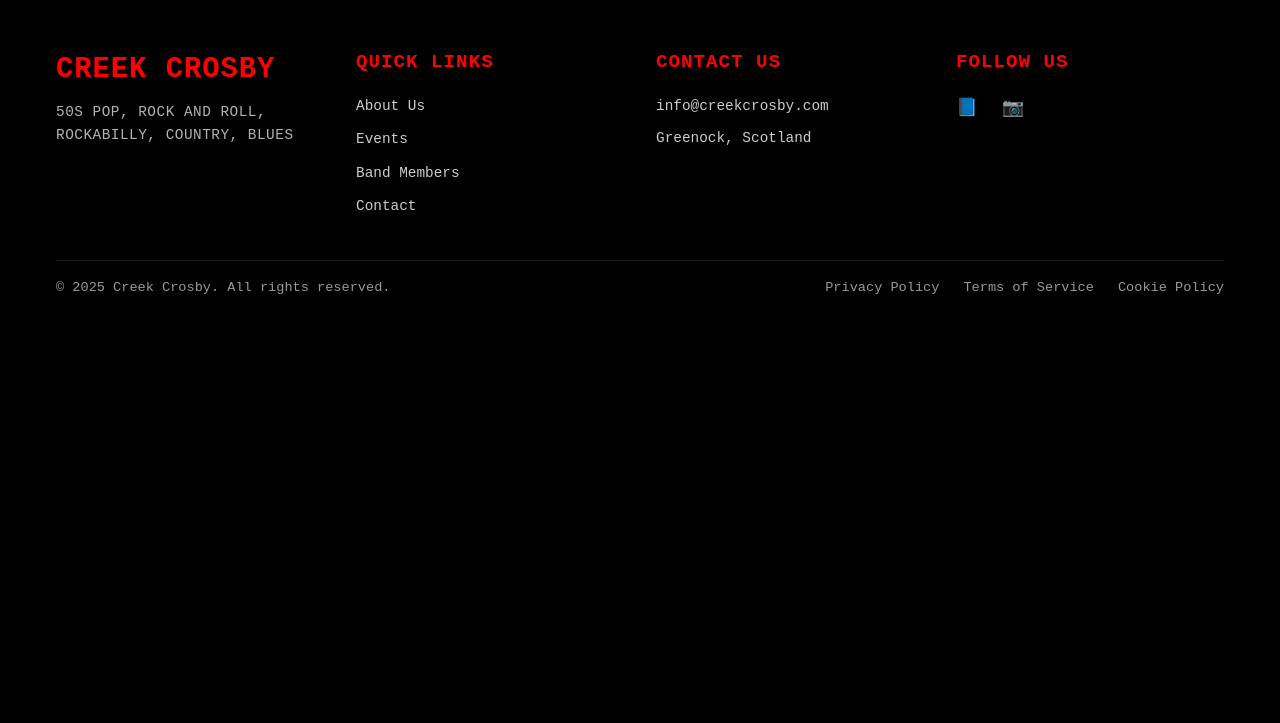
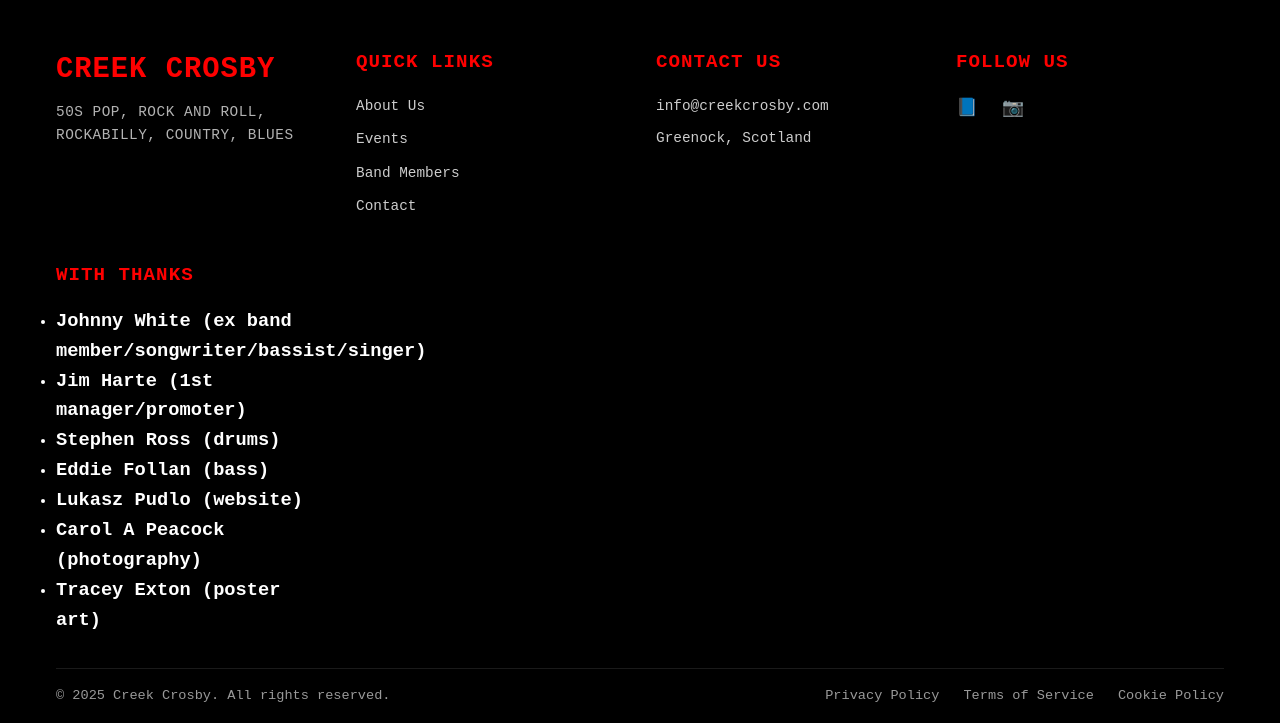
Before and after one commit to lukasz-pudlo/creekcrosby, a Django app: page / in a window 1280 px wide. Shown: the part 2072-2795 px from the top of the page. Before the commit the page ends 2366 px from the top, so only its background shows below. Run offline with Django 5.2, Linux system fonts and the light colour scheme; data that the repository does not hold is empty.

Commit message:
Add with thanks section

```diff
--- a/core/urls.py
+++ b/core/urls.py
@@ -11,6 +11,7 @@ from .views import (
     search_events,
     footer_contact_partial,
     footer_social_partial,
+    footer_thanks_partial,
 
     # Inline editing views
     edit_about_section,
@@ -56,6 +57,7 @@ urlpatterns = [
     path('partials/contact/', contact_partial, name='contact_partial'),
     path('partials/footer-contact/', footer_contact_partial, name='footer_contact_partial'),
     path('partials/footer-social/', footer_social_partial, name='footer_social_partial'),
+    path('partials/thanks/', footer_thanks_partial, name='footer_thanks_partial'),
 
     # HTMX actions
     path('contact-form/', contact_form, name='contact_form'),
@@ -75,7 +77,8 @@ urlpatterns = [
     path('edit/band/<int:member_id>/', edit_band_member, name='edit_band_member'),
     path('edit/band/<int:member_id>/image/', upload_band_image, name='upload_band_image'),
     path('edit/band/add/', add_band_member, name='add_band_member'),
-    path('edit/band/<int:member_id>/delete/', delete_band_member, name='delete_band_member'),
+    path('edit/band/<int:member_id>/delete/',
+         delete_band_member, name='delete_band_member'),
     path('edit/band/reorder/', reorder_band_members, name='reorder_band_members'),
 
     # Inline editing endpoints - Contact
--- a/core/views.py
+++ b/core/views.py
@@ -142,7 +142,8 @@ def contact_form(request):
                         'message': 'Thank you for your message! We\'ll get back to you soon.'
                     })
                 else:
-                    messages.success(request, 'Thank you for your message! We\'ll get back to you soon.')
+                    messages.success(
+                        request, 'Thank you for your message! We\'ll get back to you soon.')
                     return redirect('contact_form')
 
             except Exception as e:
@@ -154,7 +155,8 @@ def contact_form(request):
                         'message': 'Your message has been saved. We\'ll get back to you soon!'
                     })
                 else:
-                    messages.success(request, 'Your message has been saved. We\'ll get back to you soon!')
+                    messages.success(
+                        request, 'Your message has been saved. We\'ll get back to you soon!')
                     return redirect('contact_form')
         else:
             # Form has errors
@@ -526,7 +528,8 @@ def add_band_member(request):
     bio = request.POST.get('bio', 'Band member bio').strip()
 
     # Get the highest order number and add 1
-    max_order = BandMember.objects.aggregate(max_order=models.Max('order'))['max_order'] or 0
+    max_order = BandMember.objects.aggregate(
+        max_order=models.Max('order'))['max_order'] or 0
 
     member = BandMember.objects.create(
         name=name,
@@ -667,7 +670,8 @@ def edit_event(request, event_id):
                 from datetime import datetime
                 new_date = datetime.strptime(value, '%Y-%m-%d').date()
                 # Keep the existing time, just change the date
-                event.date = event.date.replace(year=new_date.year, month=new_date.month, day=new_date.day)
+                event.date = event.date.replace(
+                    year=new_date.year, month=new_date.month, day=new_date.day)
                 needs_full_refresh = True  # Date changes affect ordering
             except (ValueError, TypeError):
                 return JsonResponse({'error': 'Invalid date format. Use YYYY-MM-DD'}, status=400)
@@ -677,7 +681,8 @@ def edit_event(request, event_id):
                 from datetime import datetime
                 new_time = datetime.strptime(value, '%H:%M').time()
                 # Keep the existing date, just change the time
-                event.date = event.date.replace(hour=new_time.hour, minute=new_time.minute)
+                event.date = event.date.replace(
+                    hour=new_time.hour, minute=new_time.minute)
                 needs_full_refresh = True  # Time changes affect ordering
             except (ValueError, TypeError):
                 return JsonResponse({'error': 'Invalid time format. Use HH:MM'}, status=400)
@@ -835,3 +840,9 @@ def footer_social_partial(request):
     return render(request, 'partials/footer_social.html', {
         'contact_info': contact_info
     })
+
+
+def footer_thanks_partial(request):
+    """HTMX view for loading footer thanks section"""
+
+    return render(request, 'partials/footer_thanks.html')
--- a/static/css/style.css
+++ b/static/css/style.css
@@ -882,6 +882,14 @@ section {
 .footer-links h4,
 .footer-contact h4,
 .footer-social h4 {
+    color: var(--primary-color);
+    font-size: 1.2rem;
+    margin-bottom: 1rem;
+    text-transform: uppercase;
+    letter-spacing: 1px;
+}
+
+.footer-thanks h4 {
     color: var(--primary-color);
     font-size: 1.2rem;
     margin-bottom: 1rem;
--- a/templates/base.html
+++ b/templates/base.html
@@ -111,6 +111,18 @@
                         <!-- Will be populated by HTMX -->
                     </div>
                 </div>
+
+                <div class="footer-thanks">
+                    <h4>With thanks</h4>
+                    <div class="thanks"
+                         hx-get="{% url 'footer_thanks_partial' %}"
+                         hx-trigger="load"
+                         hx-target="this"
+                         hx-swap="innerHTML"
+                         id="footer-thanks">
+                        <!-- Will be populated by HTMX -->
+                    </div>
+                </div>
             </div>
 
             <div class="footer-bottom">
--- /dev/null
+++ b/templates/partials/footer_thanks.html
@@ -0,0 +1,9 @@
+<ul>
+    <li><h3>Johnny White (ex band member/songwriter/bassist/singer)</h3></li>
+    <li><h3>Jim Harte (1st manager/promoter)</h3></li>
+    <li><h3>Stephen Ross (drums)</h3></li>
+    <li><h3>Eddie Follan (bass)</h3></li>
+    <li><h3>Lukasz Pudlo (website)</h3></li>
+    <li><h3>Carol A Peacock (photography)</h3></li>
+    <li><h3>Tracey Exton (poster art)</h3></li>
+</ul>
```
